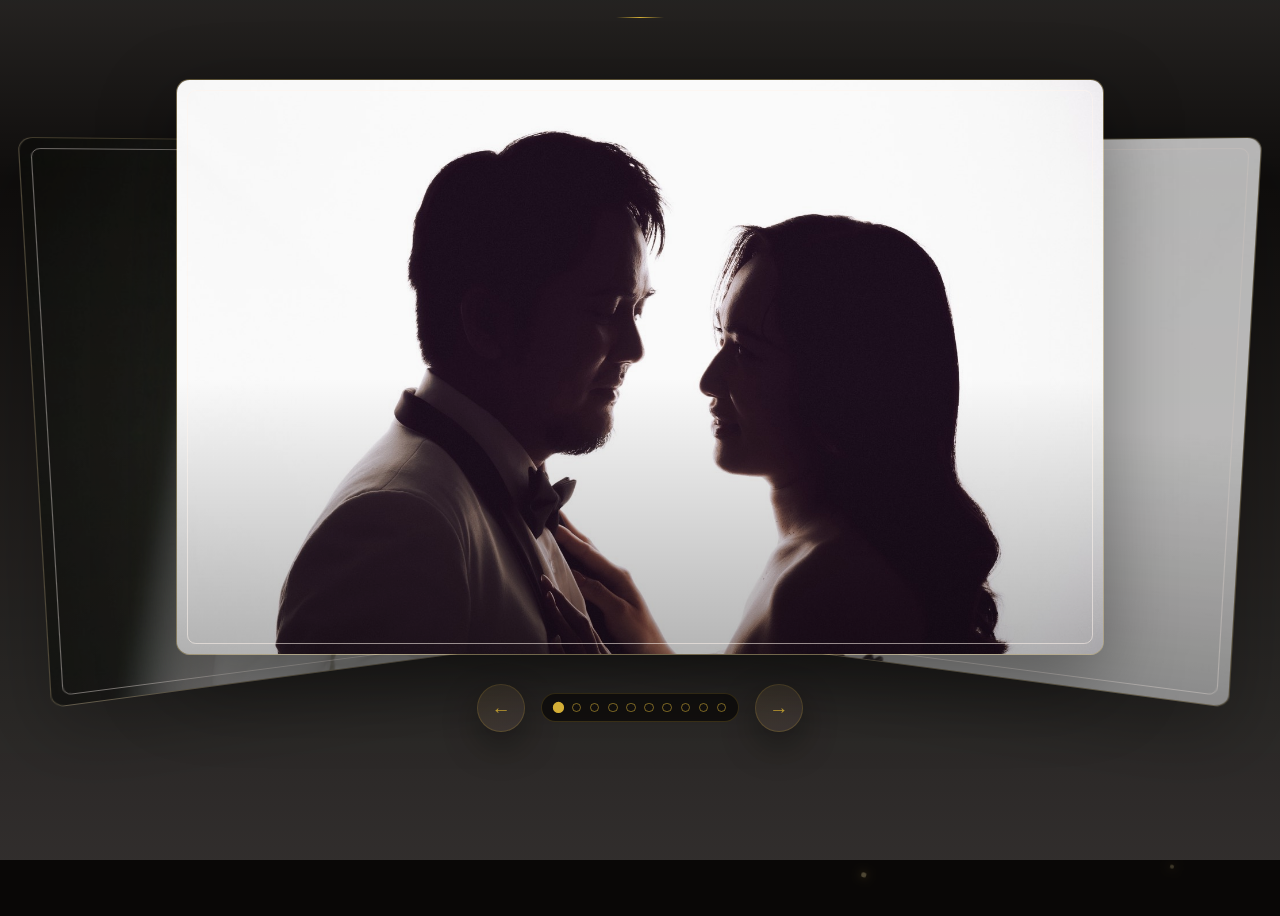
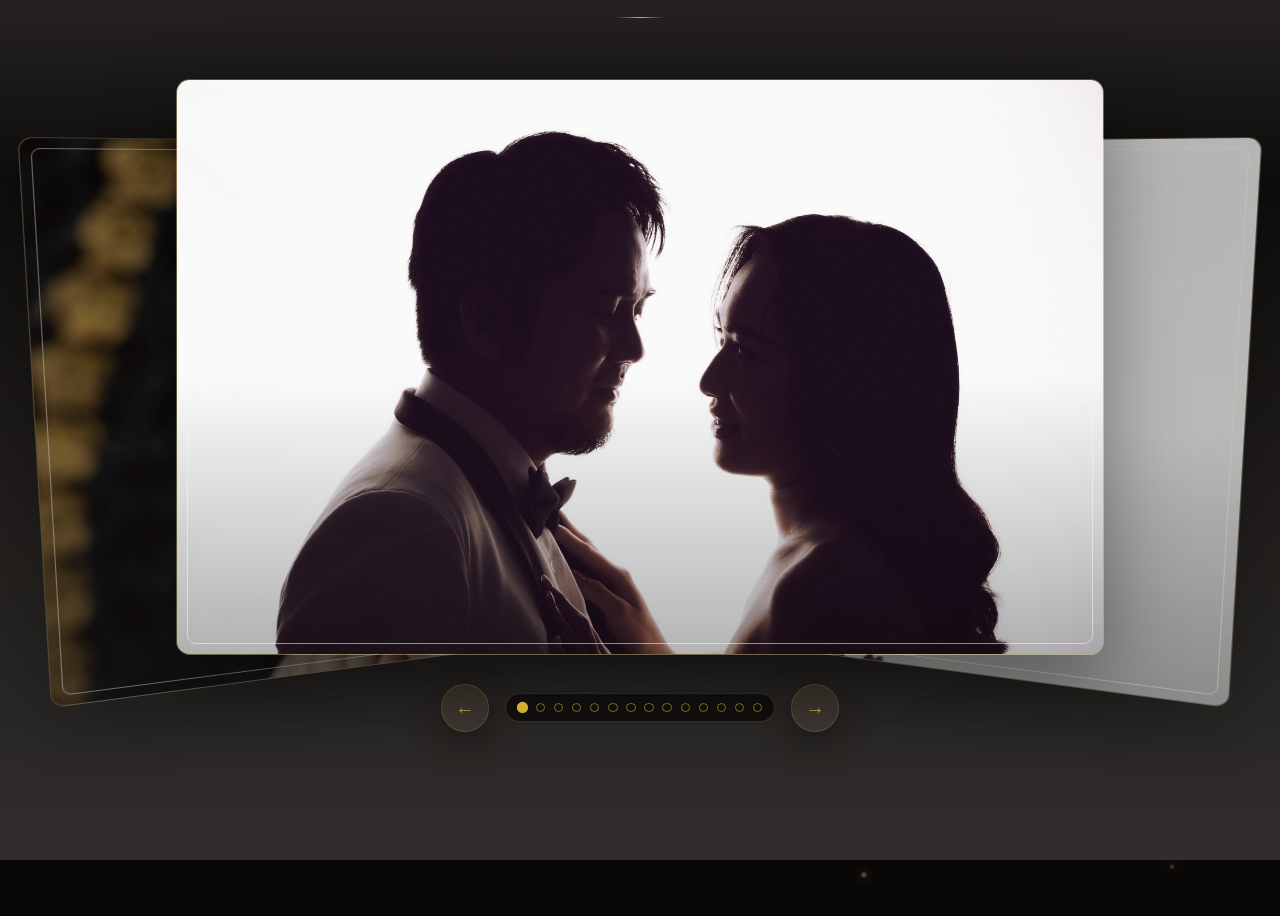
Before and after one commit to saritrungj/ppea-wedding, a Next.js app: page / in a window 1280 px wide. Shown: the part 3620-4536 px from the top of the page. Built offline with nearby package versions, Linux system fonts and the light colour scheme; a web font is replaced by a local one.

Commit message:
Add additional images to wedding invitation component

```diff
--- a/components/wedding-invitation.tsx
+++ b/components/wedding-invitation.tsx
@@ -24,7 +24,11 @@ const galleryImages = [
   "/images/bp7.jpg",
   "/images/bp8.jpg",
   "/images/bp9.jpg",
-  "/images/bp10.jpg"
+  "/images/bp10.jpg",
+  "/images/bp11.jpg",
+  "/images/bp12.jpg",
+  "/images/bp13.jpg",
+  "/images/bp14.jpg"
 
 ];
 
```
